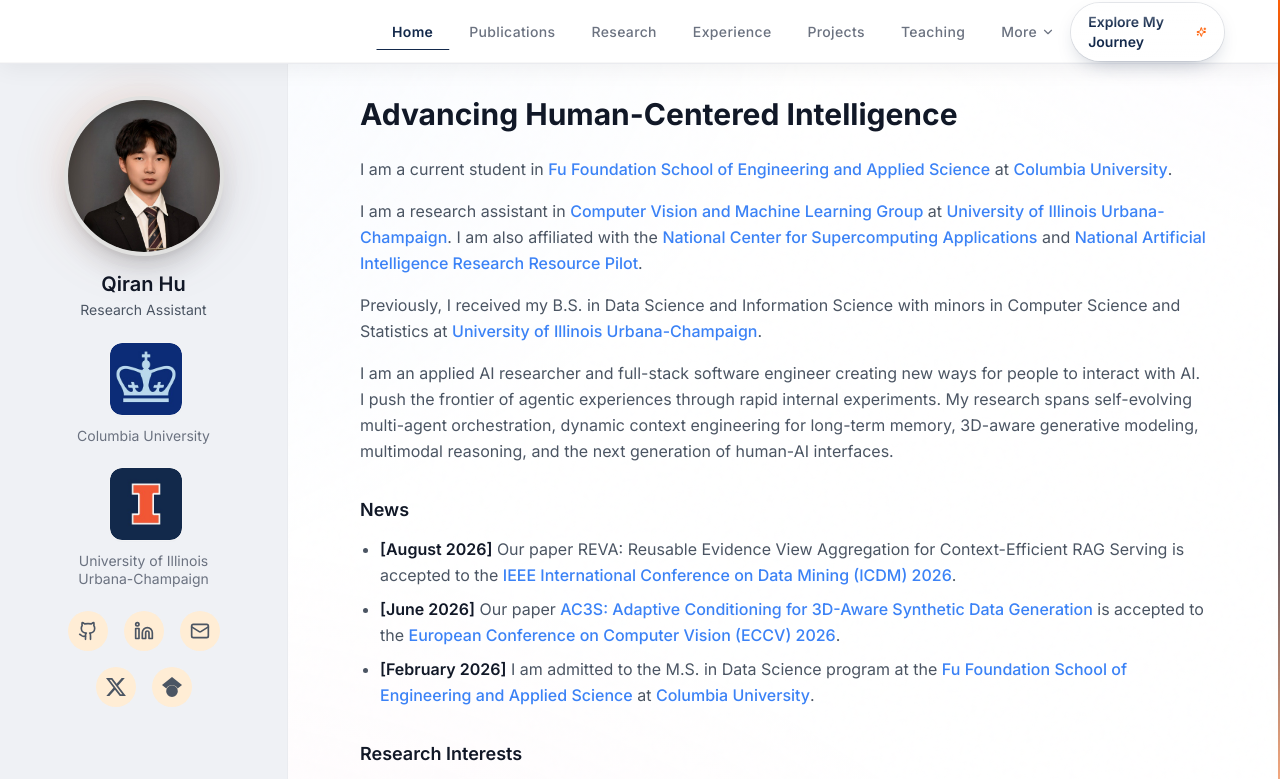
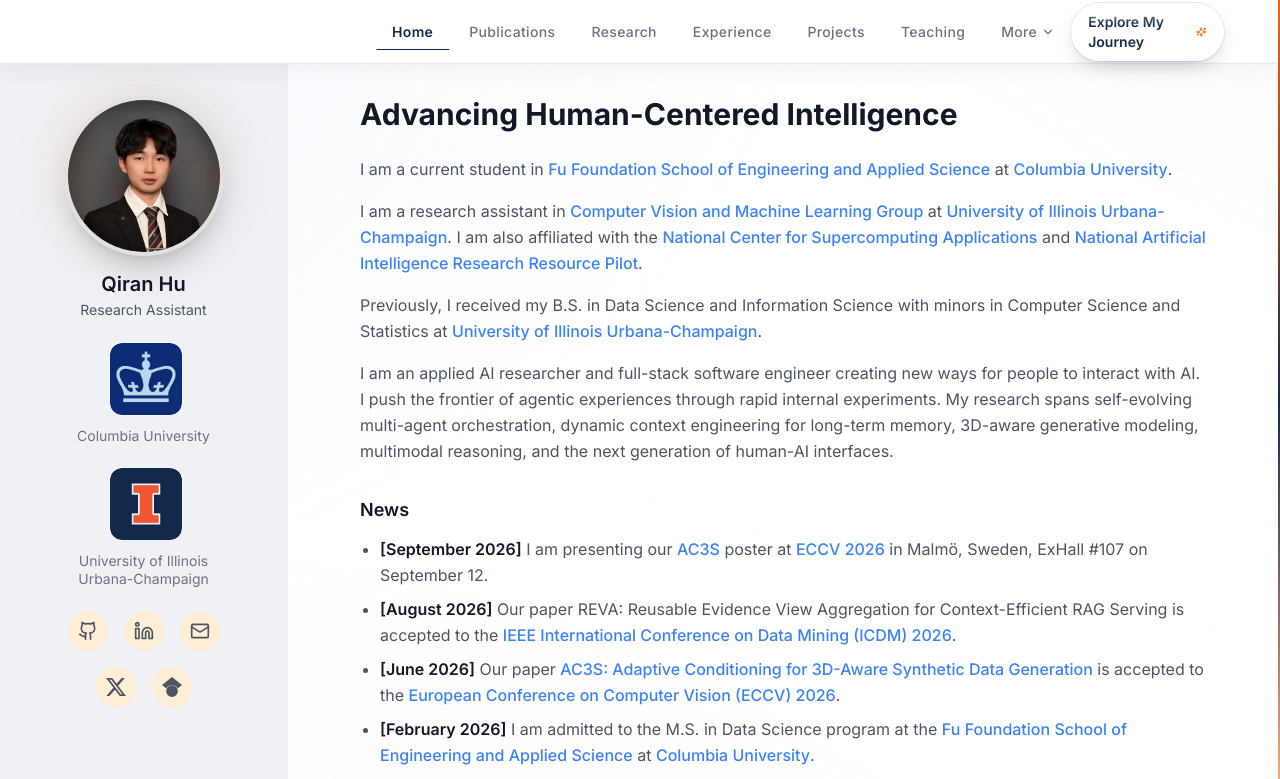
Before and after one commit to Edward-H26/Edward-H26.github.io, a React (Vite) app: page / in a window 1280 px wide. Shown: the top 779 px of the page. Built offline with nearby package versions, Linux system fonts and the light colour scheme.

Commit message:
add eccv poster news

```diff
--- a/index.html
+++ b/index.html
@@ -67,7 +67,7 @@
       </section>
       <section id="news">
       <h2>News</h2>
-      <ul><li><strong>August 2026</strong>: Our paper REVA: Reusable Evidence View Aggregation for Context-Efficient RAG Serving is accepted to the <a href="https://www.datamining.org/">IEEE International Conference on Data Mining (ICDM) 2026</a>.</li><li><strong>June 2026</strong>: Our paper <a href="https://arxiv.org/abs/2606.31204">AC3S: Adaptive Conditioning for 3D-Aware Synthetic Data Generation</a> is accepted to the <a href="https://eccv.ecva.net/">European Conference on Computer Vision (ECCV) 2026</a>.</li><li><strong>February 2026</strong>: I am admitted to the M.S. in Data Science program at the <a href="https://www.engineering.columbia.edu/about">Fu Foundation School of Engineering and Applied Science</a> at <a href="https://www.columbia.edu/">Columbia University</a>.</li></ul>
+      <ul><li><strong>September 2026</strong>: I am presenting our <a href="https://eccv.ecva.net/virtual/2026/poster/5183">AC3S</a> poster at <a href="https://eccv.ecva.net/Conferences/2026">ECCV 2026</a> in Malmö, Sweden, ExHall #107 on September 12.</li><li><strong>August 2026</strong>: Our paper REVA: Reusable Evidence View Aggregation for Context-Efficient RAG Serving is accepted to the <a href="https://www.datamining.org/">IEEE International Conference on Data Mining (ICDM) 2026</a>.</li><li><strong>June 2026</strong>: Our paper <a href="https://arxiv.org/abs/2606.31204">AC3S: Adaptive Conditioning for 3D-Aware Synthetic Data Generation</a> is accepted to the <a href="https://eccv.ecva.net/">European Conference on Computer Vision (ECCV) 2026</a>.</li><li><strong>February 2026</strong>: I am admitted to the M.S. in Data Science program at the <a href="https://www.engineering.columbia.edu/about">Fu Foundation School of Engineering and Applied Science</a> at <a href="https://www.columbia.edu/">Columbia University</a>.</li></ul>
       </section>
       <section id="research-interests">
       <h2>Research Interests</h2>
--- a/src/data/content.ts
+++ b/src/data/content.ts
@@ -181,6 +181,16 @@ type NewsItem = {
 }
 
 export const NEWS: NewsItem[] = [
+  {
+    date: "September 2026",
+    segments: [
+      { text: "I am presenting our " },
+      { text: "AC3S", href: "https://eccv.ecva.net/virtual/2026/poster/5183" },
+      { text: " poster at " },
+      { text: "ECCV 2026", href: "https://eccv.ecva.net/Conferences/2026" },
+      { text: " in Malmö, Sweden, ExHall #107 on September 12." },
+    ],
+  },
   {
     date: "August 2026",
     segments: [
```
Also changed, not shown: public/llms.txt.
